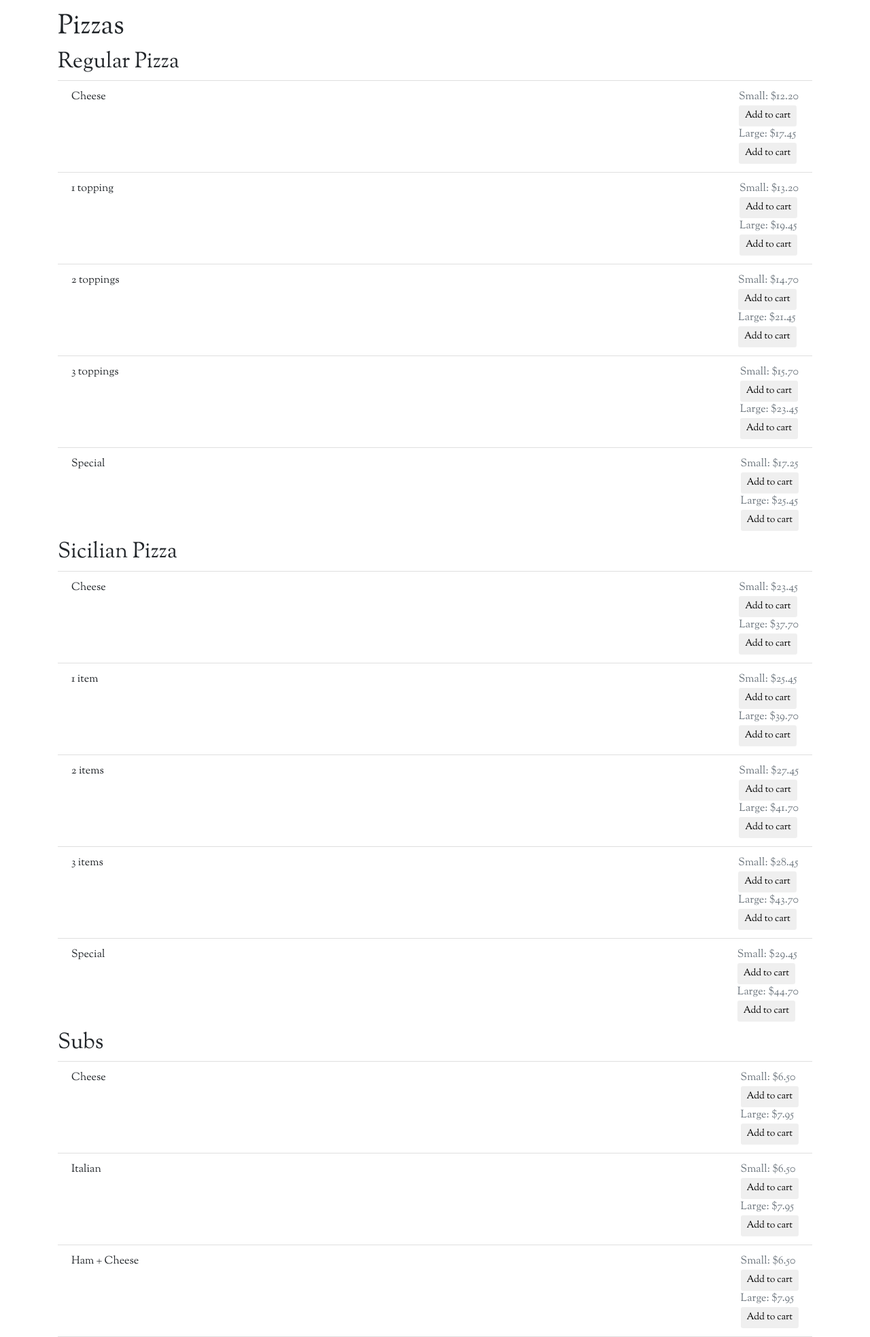
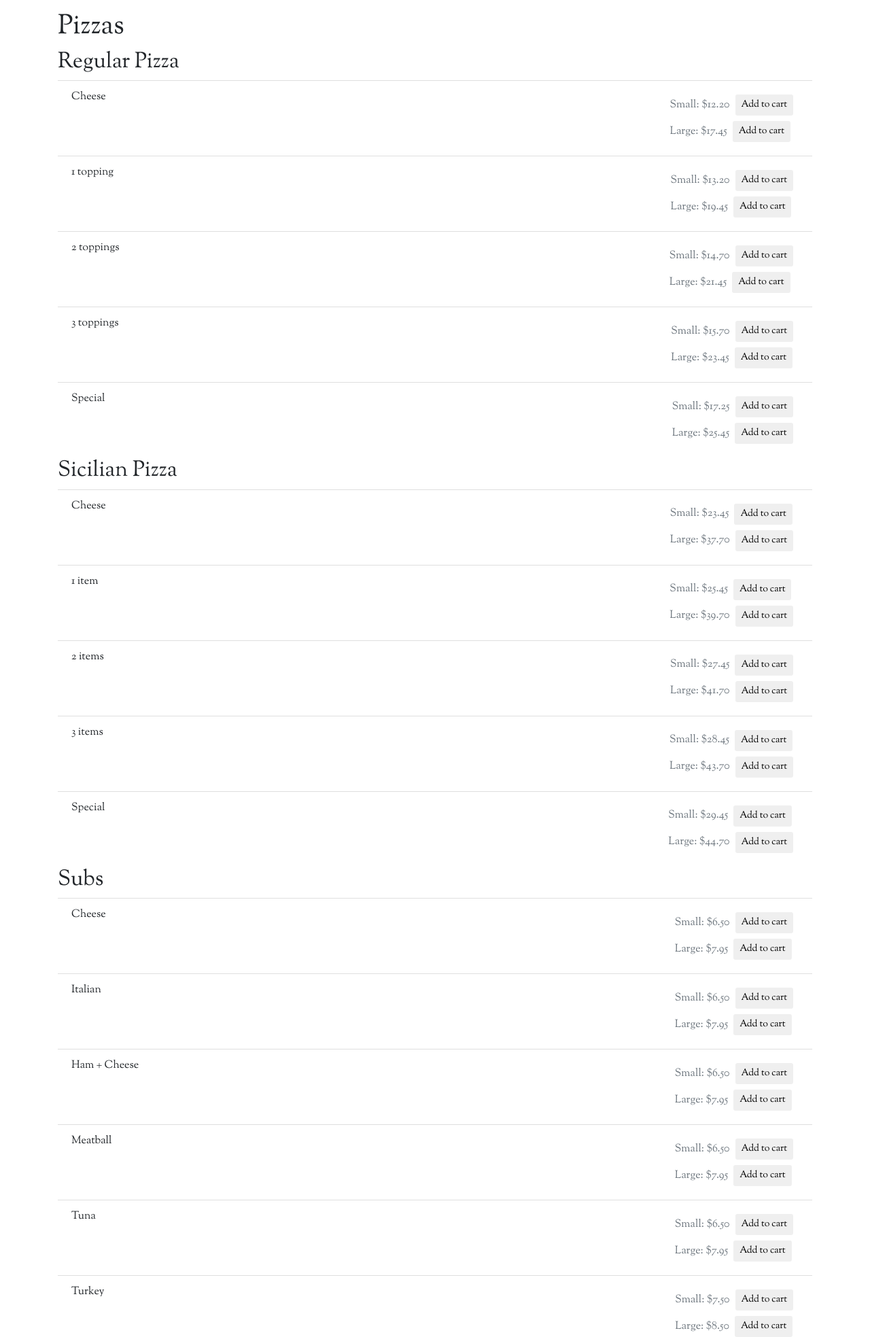
Before and after one commit to Thib-G/cs50project3, a Django app: page / in a window 1280 px wide. Shown: the part 56-2023 px from the top of the page at 68% size. Run offline with Django 3.2, Linux system fonts and the light colour scheme; data comes from the database, SQL or seed files in the repository; some libraries are stand-ins or nearby versions.

Commit message:
Last version

```diff
--- a/orders/admin.py
+++ b/orders/admin.py
@@ -31,7 +31,7 @@
 
 class CartAdmin(admin.ModelAdmin):
     """List items added to cart"""
-    filter_horizontal = ('pricing_items',)
+    # filter_horizontal = ('cart_items',)
 
 
 admin.site.register(Category, CategoryAdmin)
--- a/orders/models.py
+++ b/orders/models.py
@@ -52,7 +52,6 @@
 
 class Cart(models.Model):
     """Cart containing pricing items"""
-    pricing_items = models.ManyToManyField(Pricing)
     is_completed = models.BooleanField(default=False)
     is_deleted = models.BooleanField(default=False)
     created_at = models.DateTimeField(auto_now_add=True)
@@ -60,3 +59,9 @@
 
     def __str__(self):
         return f"Cart nr {self.pk}"
+
+
+class CartItem(models.Model):
+    """Item added to the shopping cart"""
+    cart = models.ForeignKey(Cart, on_delete=models.CASCADE)
+    pricing_item = models.OneToOneField(Pricing, null=True, on_delete=models.CASCADE)
--- a/orders/templates/orders/index.html
+++ b/orders/templates/orders/index.html
@@ -8,21 +8,21 @@
             {% for item in category.item_set.all %}
             <li class="list-group-item d-flex justify-content-between">
                 {{ item }}
-                <span class="text-muted">
+                <div>
                 {% for pricing in item.pricing_set.all %}
-                    <div>
-                        {% if pricing.pricing_type != 'N' %}
-                            {{ pricing.get_pricing_type_display }}:
-                        {% endif %}
-                        ${{ pricing.price }}
-                        <form method="post" action="{% url 'orders:add_to_cart' %}">
+                    <div class="m-2 text-muted">
+                        <form method="post" action="{% url 'orders:add_to_cart' %}" class="form-inline">
                             {% csrf_token %}
                             <input type="hidden" name="pricing_id" value="{{ pricing.pk }}">
-                            <input type="submit" value="Add to cart" class="btn btn-default btn-sm">
+                            {% if pricing.pricing_type != 'N' %}
+                                {{ pricing.get_pricing_type_display }}:
+                            {% endif %}
+                            ${{ pricing.price }}
+                            <input type="submit" value="Add to cart" class="btn btn-default btn-sm ml-2 pull-right">
                         </form>
                     </div>
                 {% endfor %}
-                </span>
+                </div>
             </li>
             {% empty %}
             <li>No subcategory</li>
--- a/orders/views.py
+++ b/orders/views.py
@@ -4,7 +4,7 @@
 
 from django.views import generic
 
-from .models import Category, Pricing, Cart
+from .models import Category, Pricing, Cart, CartItem
 
 # Create your views here.
 
@@ -35,12 +35,12 @@
     if request.session.has_key('cart_id'):
         cart_id = request.session['cart_id']
         cart = Cart.objects.get(pk=cart_id)
-        cart.pricing_items.add(pricing_item)
+        cart.cart_items.add(CartItem(pricing_item=pricing_item))
         cart.save()
     else:
         cart = Cart()
         cart.save()
-        cart.pricing_items.add(pricing_item) # pylint: disable=E1101
+        cart.cart_items.add(CartItem(pricing_item=pricing_item)) # pylint: disable=E1101
         cart.save()
         request.session['cart_id'] = cart.pk
     return HttpResponseRedirect(reverse('orders:cart'))
```
Also changed, not shown: db.sqlite3, 1 other file.
